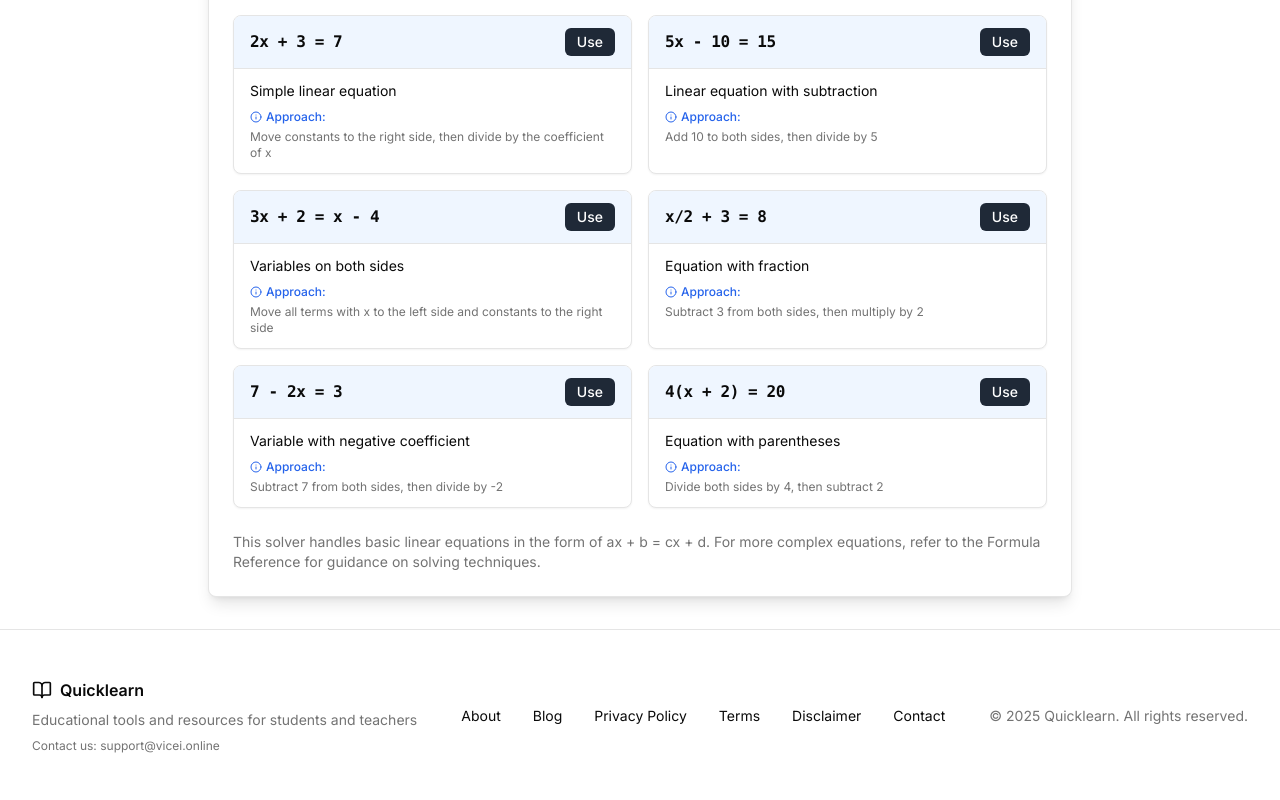
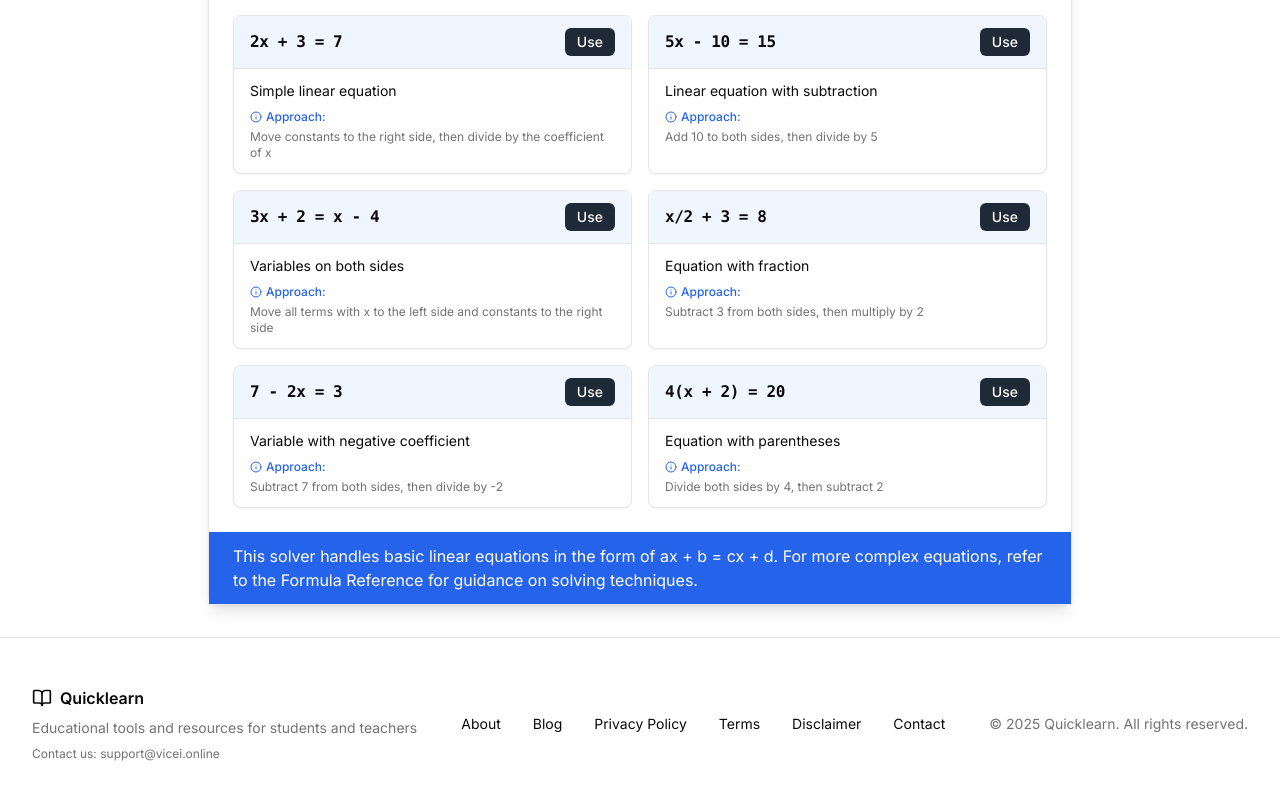
Before and after one commit to sjfsdh/mathsprotest, a Next.js app: page /tools/algebra-solver in a window 1280 px wide. Shown: the part 651-1451 px from the top of the page. Built offline with nearby package versions, Linux system fonts and the light colour scheme.

Commit message:
Update algebra-solver.tsx

```diff
--- a/algebra-solver.tsx
+++ b/algebra-solver.tsx
@@ -347,7 +347,7 @@ export default function AlgebraSolver() {
             </TabsContent>
           </Tabs>
         </CardContent>
-        <CardFooter className="flex flex-col items-start text-sm text-muted-foreground">
+        <CardFooter className="bg-blue-600 text-white hover:bg-blue-700 w-full py-3">
           <p>
             This solver handles basic linear equations in the form of ax + b = cx + d. For more complex equations, refer
             to the Formula Reference for guidance on solving techniques.
```
